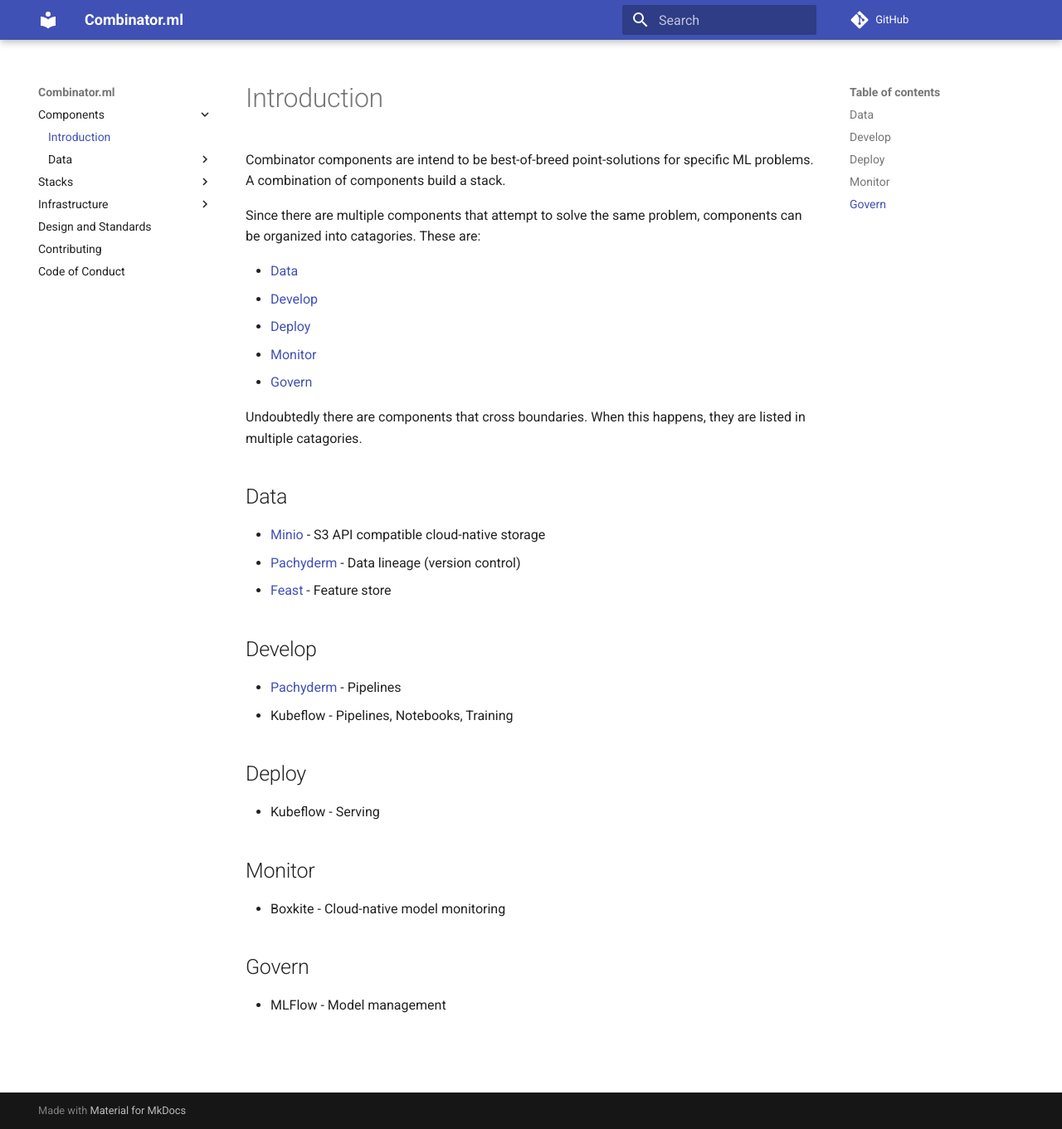
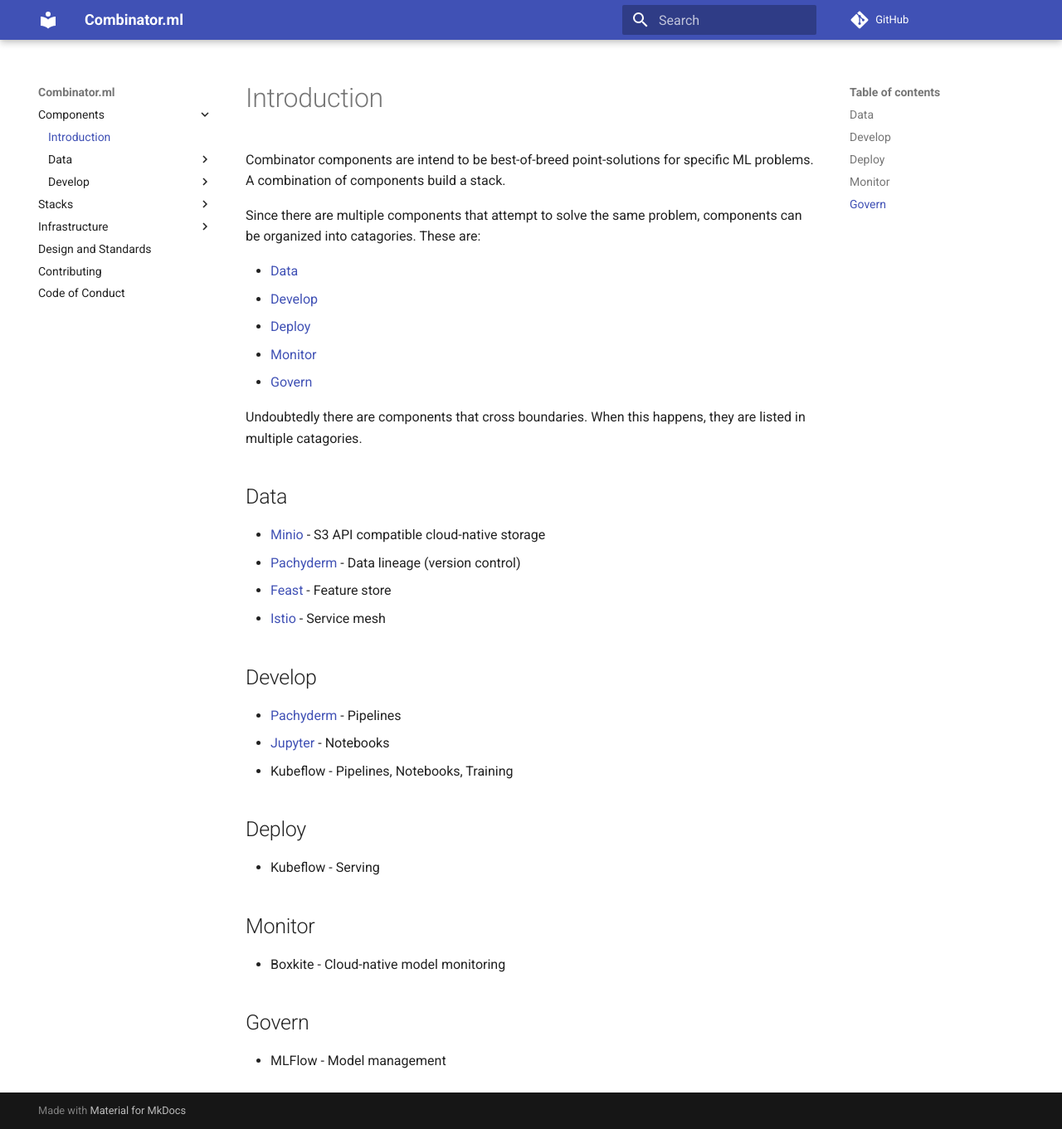
Before and after one commit to combinator-ml/combinator, an MkDocs documentation site: the page built from docs/components/introduction.md, in a window 1280 px wide and 1361 px high. Shown: the whole window at 83% size. Built offline with MkDocs 1.6.1 and Material for MkDocs 9.7.7, drawn with Linux system fonts in a browser that asks for light colours; comment, search, counter and statistics services are not loaded.

Commit message:
docs: add jupyter to mkdocs and intro page

```diff
--- a/docs/components/introduction.md
+++ b/docs/components/introduction.md
@@ -17,10 +17,12 @@
 - [Minio](data/minio.md) - S3 API compatible cloud-native storage
 - [Pachyderm](data/pachyderm.md) - Data lineage (version control)
 - [Feast](data/feast.md) - Feature store
+- [Istio](data/istio.md) - Service mesh
 
 ## Develop
 
 - [Pachyderm](data/pachyderm.md) - Pipelines
+- [Jupyter](develop/jupyter.md) - Notebooks
 - Kubeflow - Pipelines, Notebooks, Training
 
 ## Deploy
--- a/mkdocs.yml
+++ b/mkdocs.yml
@@ -19,6 +19,8 @@
       - components/data/pachyderm.md
       - components/data/feast.md
       - components/data/istio.md
+    - Develop:
+      - components/develop/jupyter.md
   - Stacks:
     - stacks/introduction.md
     - stacks/bodywork-mlflow.md
```
